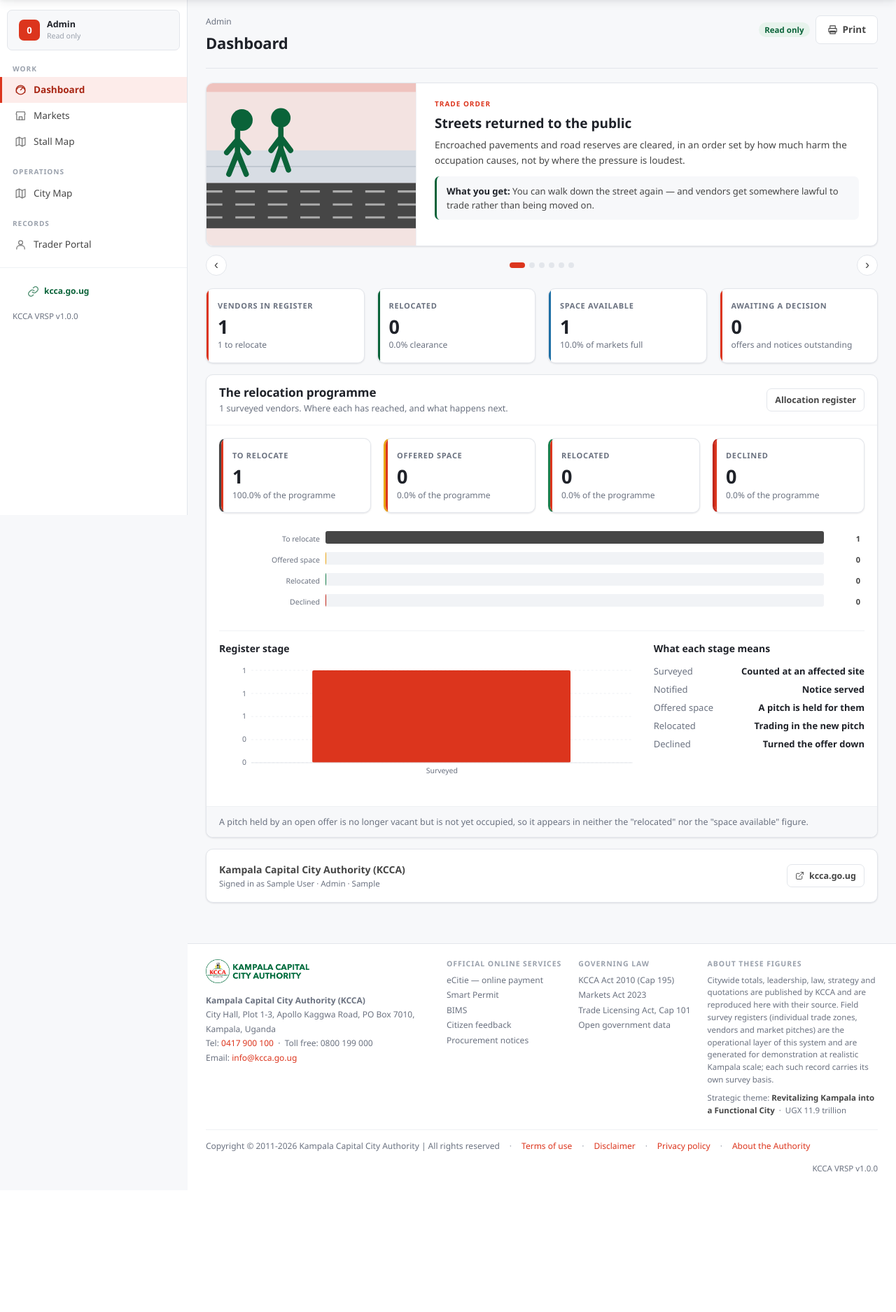
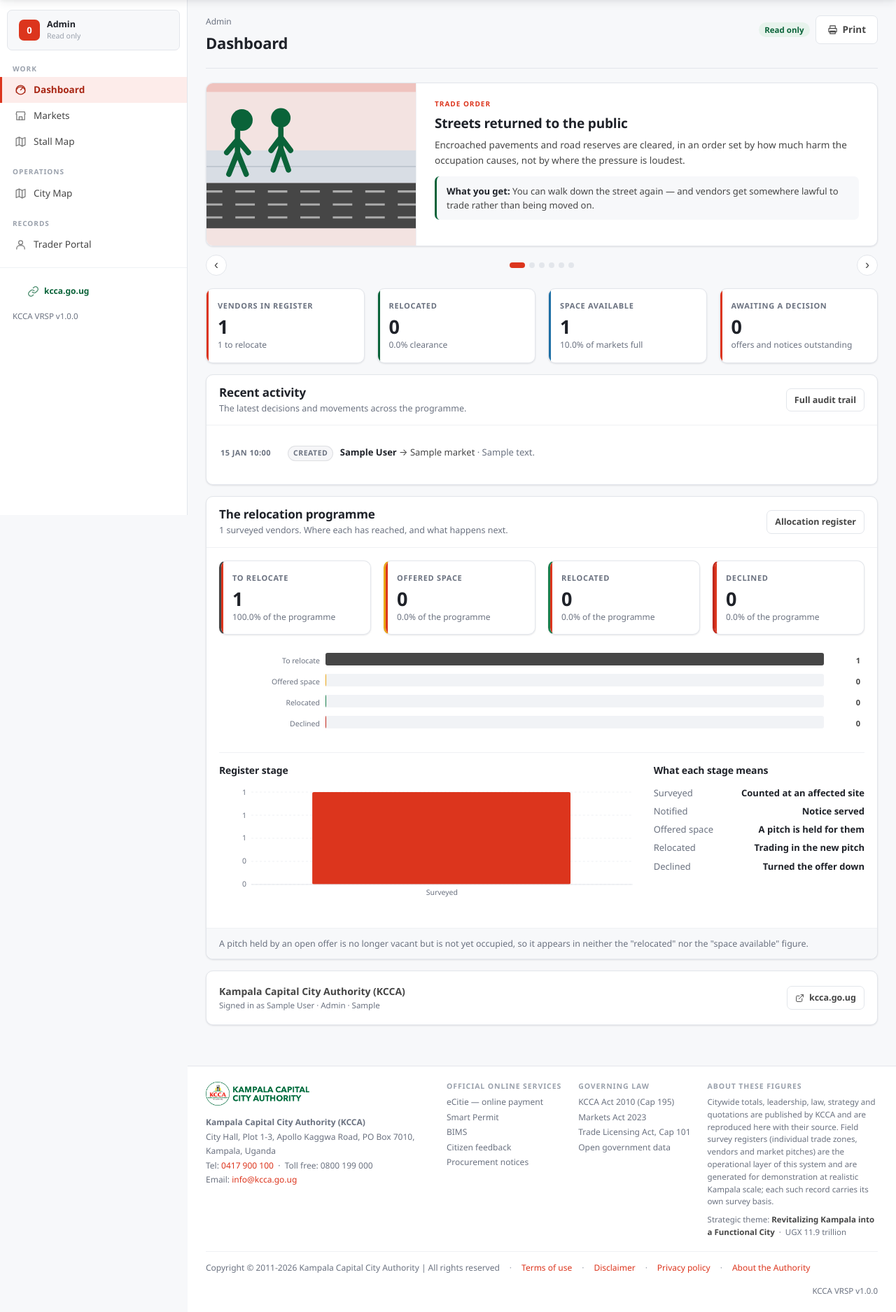
Before and after one commit to shema-k/kcca-street-vendor-allocator, a PHP site: page /pages/dashboard.php in a window 1280 px wide. Shown: the part 64-1939 px from the top of the page at 70% size. Before the commit the page ends 1738 px from the top, so only its background shows below. Run offline with PHP 8.4, Linux system fonts and the light colour scheme; the visitor is signed in with stand-in values (Sample User, id 1); tables that the repository leaves empty hold one stand-in row (values such as "Sample post").

Commit message:
Polish surfaces and typography
- Consistent system font stack, no webfont download (works fully offline)
- Tabular numerals for stat values and numeric cells
- Tighter tracking on headings so the system reads as a corporate product
- Glass panel and muted red wash so the KCCA red breathes
  instead of sitting as an opaque block
- Activity feed layout

```diff
--- a/assets/css/kcca.css
+++ b/assets/css/kcca.css
@@ -1031,3 +1031,71 @@ table.data.compact tbody td, table.data.compact thead th { padding: 7px 10px; }
 [data-theme="dark"] .login-logo {
   background: #FFFFFF; border-radius: var(--radius-sm); padding: 8px 12px;
 }
+
+/* =====================================================================
+   Surfaces & typography refinements
+   ===================================================================== */
+
+/* A consistent, professional font stack. No webfont download required,
+   so the system still works fully offline. */
+:root {
+  --font-sans: "Avenir Next", "Segoe UI", system-ui, -apple-system, "Helvetica Neue", Arial, sans-serif;
+  --font-serif: "Georgia", "Times New Roman", serif;
+  --surface-glass: rgba(255, 255, 255, 0.72);
+  --surface-sunk: rgba(244, 245, 247, 0.82);
+  --line-soft: rgba(15, 23, 42, 0.10);
+  --shadow-soft: 0 1px 2px rgba(15, 23, 42, .05), 0 8px 24px -12px rgba(15, 23, 42, .12);
+}
+
+body { font-family: var(--font-sans); }
+
+/* Headings get a touch more weight and tighter tracking so the system
+   reads as a corporate product rather than a document. */
+h1, h2, h3, h4 { letter-spacing: -0.01em; }
+
+/* Numeric readouts use tabular figures so columns of numbers align. */
+.stat .value, .num, td.right, .kv dd { font-variant-numeric: tabular-nums; }
+
+/* Glass panel used on the dashboard hero so the KCCA red breathes
+   instead of sitting as an opaque block behind the cards. */
+.glass {
+  background: var(--surface-glass);
+  border: 1px solid rgba(255, 255, 255, 0.55);
+  box-shadow: var(--shadow-soft);
+  backdrop-filter: saturate(140%) blur(8px);
+  -webkit-backdrop-filter: saturate(140%) blur(8px);
+}
+
+/* Muted red wash for emphasis that isn't a solid block of colour. */
+.tint-red { background: rgba(220, 53, 29, .07); }
+
+/* =====================================================================
+   Activity feed
+   ===================================================================== */
+.activity {
+  list-style: none; margin: 0; padding: 0;
+  display: flex; flex-direction: column; gap: 0;
+}
+.activity li {
+  display: grid;
+  grid-template-columns: 84px 1fr;
+  gap: 12px;
+  padding: 11px 2px;
+  border-bottom: 1px solid var(--line-soft);
+  align-items: baseline;
+}
+.activity li:last-child { border-bottom: 0; }
+.activity time {
+  font-size: 11px; font-weight: 600;
+  color: var(--ink-3); text-transform: uppercase;
+  letter-spacing: .04em;
+}
+.activity p { margin: 0; font-size: 13px; color: var(--ink-2); line-height: 1.5; }
+.activity strong { color: var(--ink); }
+.activity .tag {
+  display: inline-block; margin-right: 6px;
+  font-size: 10.5px; font-weight: 700; letter-spacing: .05em;
+  padding: 2px 7px; border-radius: 999px;
+  background: var(--surface-sunk); border: 1px solid var(--line-soft);
+  text-transform: uppercase; color: var(--ink-3);
+}
--- a/pages/dashboard.php
+++ b/pages/dashboard.php
@@ -44,6 +44,15 @@ foreach ($stageOrder as $s) {
 }
 
 $hasDecisions = $dash['decisions'][0]['tone'] !== 'ok';
+
+/* Recent activity across the whole programme. */
+$activity = Database::all(
+    "SELECT e.occurred_at, e.event_type, e.note, v.full_name, m.name AS market_name
+       FROM relocation_events e
+       LEFT JOIN vendors v ON v.id = e.vendor_id
+       LEFT JOIN markets m ON m.id = e.market_id
+      ORDER BY e.occurred_at DESC, e.id DESC LIMIT 8"
+);
 
 $pageTitle = 'Dashboard';
 require __DIR__ . '/../layouts/header.php';
@@ -107,6 +116,44 @@ require __DIR__ . '/../layouts/header.php';
   <?php endforeach; ?>
 </div>
 
+<!-- ============================ ACTIVITY ======================== -->
+<div class="card mb-2">
+  <div class="card-head">
+    <div class="grow">
+      <h2>Recent activity</h2>
+      <p class="desc">The latest decisions and movements across the programme.</p>
+    </div>
+    <a class="btn btn-ghost btn-sm" href="audit.php">Full audit trail</a>
+  </div>
+  <div class="card-body">
+    <?php if ($activity): ?>
+      <ul class="activity">
+        <?php foreach ($activity as $a): ?>
+          <li>
+            <time><?= e(fmtDate($a['occurred_at'], 'd M H:i')) ?></time>
+            <p>
+              <span class="tag"><?= e(humanise($a['event_type'])) ?></span>
+              <strong><?= e($a['full_name'] ?: '—') ?></strong>
+              <?php if ($a['market_name']): ?>
+                → <?= e($a['market_name']) ?>
+              <?php endif; ?>
+              <?php if ($a['note']): ?>
+                <span class="muted"> · <?= e(truncateText($a['note'], 70)) ?></span>
+              <?php endif; ?>
+            </p>
+          </li>
+        <?php endforeach; ?>
+      </ul>
+    <?php else: ?>
+      <div class="empty">
+        <div class="big"><?= KCCA_icon('log', 28) ?></div>
+        <h3>No activity yet</h3>
+        <p>Generating a recommendation or issuing an offer starts the trail.</p>
+      </div>
+    <?php endif; ?>
+  </div>
+</div>
+
 <!-- ============================ SECTIONS ======================= -->
 <?php foreach ($dash['sections'] as $section): ?>
   <?php
```
